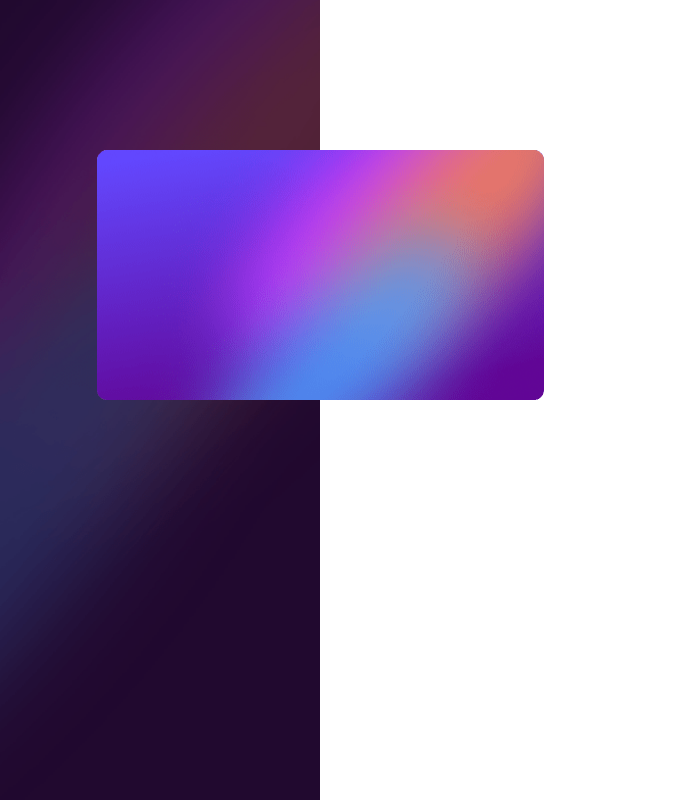
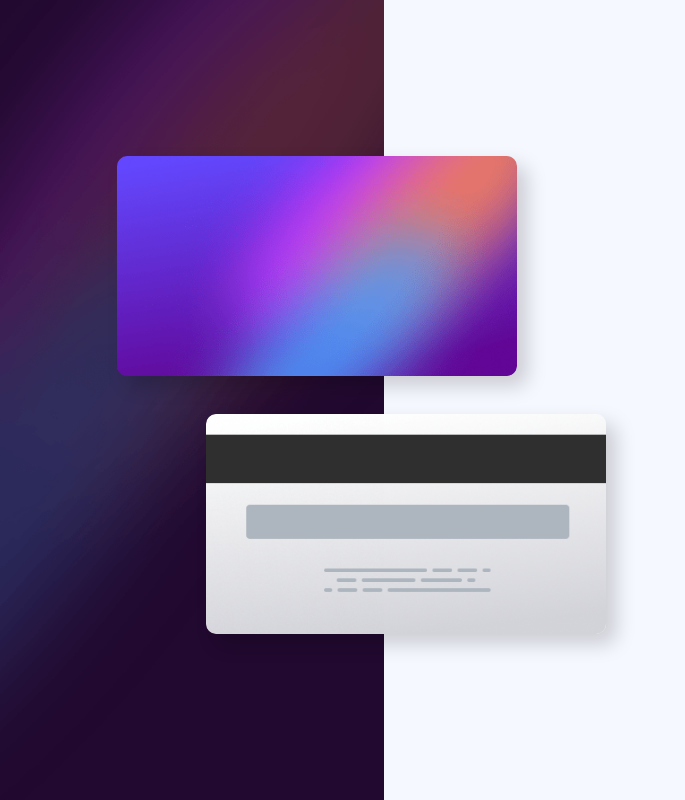
Before and after one commit to maicondguerian/interactive-card-details-form, a React (Vite) app: page / in a window 1280 px wide. Shown: the whole page, without its empty margins (0-685 px from the left). Built offline with nearby package versions, Linux system fonts and the light colour scheme.

Commit message:
styling cards

```diff
--- a/src/components/Background/PageBackground.jsx
+++ b/src/components/Background/PageBackground.jsx
@@ -1,14 +1,21 @@
 import styles from "./pageBackground.module.scss";
 import cardFrontImg from '../../assets/bg-card-front.png'
+import cardBackImg from '../../assets/bg-card-back.png'
 
 const CardFront = () =>{
-  return <img src={cardFrontImg} alt="cardFront" />
+  return <img src={cardFrontImg} alt="cardFront" id={styles.cardFrontImg} />
+}
+const CardBackImg = () =>{
+  return <img src={cardBackImg} alt="cardFront" id={styles.cardBackImg}/>
 }
 
 export const PageBackground = ( {children} ) => {
   return (
     <div id={styles.BackMain}>
-      <div id={styles.LeftPageBackground}> <CardFront /> </div>
+      <div id={styles.LeftPageBackground}>
+         <CardFront />
+         <CardBackImg />
+        </div>
       <div id={styles.RightPageBackground}> {children} </div>
     </div>
   );
--- a/src/components/Background/pageBackground.module.scss
+++ b/src/components/Background/pageBackground.module.scss
@@ -1,6 +1,6 @@
 $width: 25%;
-$imgWidth: 447px;
-$imgHeight: 250px;
+$imgWidth: 400px;
+$imgHeight: 220px;
 
 #BackMain{
     display: flex;
@@ -11,22 +11,36 @@ $imgHeight: 250px;
     #LeftPageBackground{
         background-image: url('/src/assets/bg-main-desktop.png');
         background-size: cover;
-        width: 25%;
+        width: 30%;
         position: relative;
 
-        img{
+        #cardFrontImg{
             height: $imgHeight;
             width: $imgWidth;
             position: absolute;
             right: 0;
             top: 50%;
-            margin-top: calc(($imgHeight / 1) * -1);
-            margin-right: calc(($imgWidth / 2) * -1);
+            margin-top: calc(($imgHeight / 0.9) * -1);
+            margin-right: calc(($imgWidth / 3) * -1);
+            box-shadow: 10px 10px 20px 0 rgba(0,0,0,.178);
+            border-radius: 10px;
+        }
+
+        #cardBackImg{
+            height: $imgHeight;
+            width: $imgWidth;
+            position: absolute;
+            right: 0;
+            top: 50%;
+            margin-top: 0.9rem;
+            margin-right: calc(($imgWidth / 1.8) * -1);
+            box-shadow: 10px 10px 20px 0 rgba(0,0,0,.178);
+            border-radius: 10px;
         }
     }
 
     #RightPageBackground{
-        width: 75%;
+        width: 70%;
         background-color: var(--white);
      }
 }
--- a/src/index.scss
+++ b/src/index.scss
@@ -5,7 +5,7 @@
 }
 
 :root {
-    --white: hsl(0, 0%, 100%);
+  --white:rgb(246, 248, 255);
   --light-grayish-violet: hsl(270, 3%, 87%);
   --dark-grayish-violet: hsl(279, 6%, 55%);
   --very-dark-violet: hsl(278, 68%, 11%);
```
Lines whose indentation alone changed are shown as unchanged.
